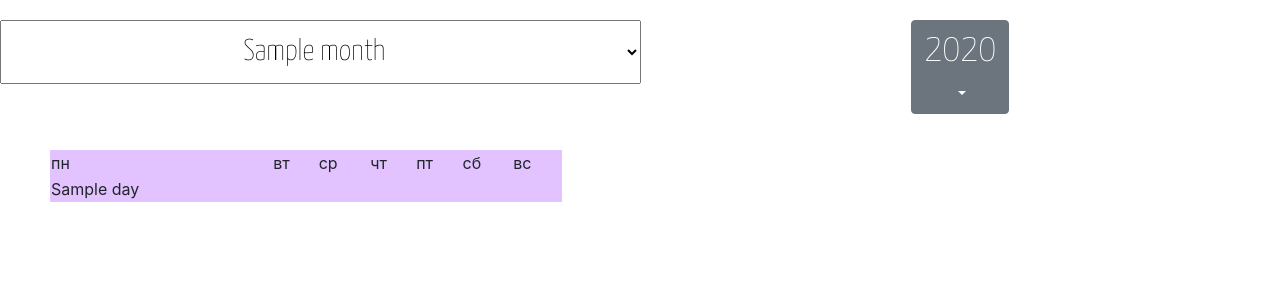
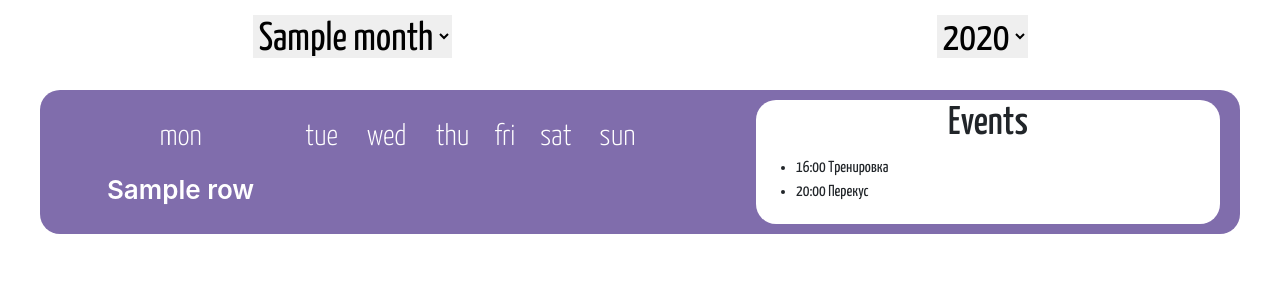
Before and after one commit to anastasia-1603/python_task6, a Flask app: template templates/not_logged_in.html in a window 1280 px wide. Shown: the top 300 px of the page. Run offline with Flask 2, Linux system fonts and the light colour scheme; the template is opened without the code that fills it: most values are stand-ins (such as "Sample title", 1, 10 or a date in 2020); some libraries are stand-ins or nearby versions.

Commit message:
начала разбирать запросы

```diff
--- a/app.py
+++ b/app.py
@@ -6,27 +6,24 @@ app = Flask(__name__)
 
 @app.route('/')
 def start_page():
-    month = logic.get_curr_month()
-    year = logic.get_curr_year()
+    month = int(request.args["month"])
+    year = int(request.args["year"])
+    day = int(request.args["day"])
+    # month = logic.get_curr_month()
+    # year = logic.get_curr_year()
     days_list = logic.get_days_list(year, month)
     month_name = logic.month_num_to_name(month, "en")
-    return render_template('not_logged_in.html', month=month_name, year=year,
+    return render_template('not_logged_in.html', day=day, month=month_name, year=year,
                            days_list=days_list, curr_year=year)
 
 
-@app.route('/<int:year>/<int:month>')
-def month_calendar(year, month):
+@app.route('/select_month', methods=["GET"])
+def select_month():
+    month = int(request.form['months'])
+    year = 2022
+    month_name = logic.month_num_to_name(month, "en")
     days_list = logic.get_days_list(year, month)
-    month_name = logic.month_num_to_name(month, "en")
-    return render_template('not_logged_in.html', month=month_name, year=year,
-                           days_list=days_list, curr_year=year)
-
-
-@app.route('/<int:year>/<int:month>/<int:day>')
-def day_calendar(year, month, day):
-    days_list = logic.get_days_list(year, month)
-    month_name = logic.month_num_to_name(month, "en")
-    return render_template('not_logged_in.html', month=month_name, year=year,
+    return render_template('not_logged_in.html', day=10, month=month_name, year=year,
                            days_list=days_list, curr_year=year)
 
 
--- a/static/css/style.css
+++ b/static/css/style.css
@@ -1,32 +1,94 @@
 body {
+  min-width: min-content;
+  min-height: min-content;
   font-family: "Open Sans", sans-serif;
-  color: rgb(44, 44, 44);
+  color: rgb(9, 9, 9);
   background-color: rgb(206, 199, 211);
 }
+
 .top-panel {
+  color: rgb(107, 107, 108);
+  font-size: 40px;
+  width: 100%;
+  height: auto;
+  display: flex;
+  justify-content: space-around;
+  padding: 10px;
+  align-content: center;
+  flex-direction: row;
+  align-items: center;
+  align-self: center;
+}
+
+.font {
   font-family: 'Yanone Kaffeesatz', sans-serif;
-  background-color: white;
-  font-size: 30px;
-  width: 100%;
-  height: 100px;
+}
+
+.top-panel select:hover {
+  color: rgb(178, 164, 239);
+}
+
+option:not(selected) {
+  font-size: 35px;
+  color:rgb(107, 107, 108)
+}
+
+
+.bg-calendar {
+  /* min-width: 250px; */
+
+  max-width: 100%;
+  background-color: rgb(128, 109, 172);
+  margin: 10px 40px;
+  padding: 10px 20px;
+  border-radius: 20px;
   display: flex;
   justify-content: space-between;
 }
-.container {
-  max-width: 100px;
-  text-align: center;
-  margin: 20px 20px;
+
+.events {
+  background-color: white;
+  border-radius: 20px;
+  width: 40%;
+  min-width: 200px;
 }
 
-.calendar {
-  width: 40%;
-  background-color: rgb(226, 194, 255);
-  margin: 50px;
+.events h1 {
+  text-align: center;
+}
+
+table {
+  text-align: center;
+  min-width: 300px;
+  width: 50%;
+  height: 100%;
+  font-weight: 600;
+  font-size: 26px;
+  margin: 10px;
+}
+
+th, td {
+  color: rgb(255, 255, 255);
+  padding: 5px 5px;
+}
+
+.weeknames {
+  font-weight: 300;
+  font-size: 30px;
+}
+
+.days:hover {
+  text-decoration: underline;
+}
+
+.curr_day {
+  color: rgb(82, 0, 158);
 }
 
 .menu {
-  max-height: 150px;
-  max-width: 40px;
-  overflow-x:hidden;
-  overflow-y:auto;
+  border: none;
+  text-align: center;
+  padding: 2px;
+  max-height: auto;
+  max-width: auto;
 }
--- /dev/null
+++ b/static/js/action.js
@@ -0,0 +1,6 @@
+var select = document.getElementById("select_month");
+var input = document.querySelector("input");
+
+select.addEventListener("change", function(){
+   input.value = this.value;
+});
--- a/templates/not_logged_in.html
+++ b/templates/not_logged_in.html
@@ -1,5 +1,6 @@
 <!DOCTYPE html>
 <html lang="en">
+
 <head>
     <meta charset="UTF-8">
     <link rel="stylesheet" href="..\static\css\style.css">
@@ -8,47 +9,58 @@
 
     <link rel="preconnect" href="https://fonts.googleapis.com">
     <link rel="preconnect" href="https://fonts.gstatic.com" crossorigin>
-    <link href="https://fonts.googleapis.com/css2?family=Yanone+Kaffeesatz:wght@200&display=swap" rel="stylesheet">
+    <link href="https://fonts.googleapis.com/css2?family=Yanone+Kaffeesatz:wght@200;300;400;500;600;700&display=swap"
+        rel="stylesheet">
     <meta http-equiv="X-UA-Compatible" content="IE=edge">
     <meta name="viewport" content="width=device-width, initial-scale=1.0">
     <title>MyCalendar</title>
 </head>
+
 <body>
-    <div class="top-panel">
-        <select class="form-select form-select-lg mb-3 container menu" aria-label=".form-select-lg example">
-            <option selected><h1> {{ month }} </h1></option>
+    <div class="top-panel font">
+        <div>
+            <form action="/select_month" method="GET">
+                <select name="months" class="menu" id="select_month">
+                    <option selected> {{ month }} </option>
                     {% for m in ["January", "February", "March", "April", "May", "June", "July",
                     "August", "September", "October", "November", "December"] %}
-            <option>{{ m }}</option>
+                    <option value="{{ loop.index }}">{{ m }}</option>
                     {% endfor %}
                 </select>
-        <div class="dropdown container" background-color="white">
-            <button class="btn btn-secondary dropdown-toggle" type="button" id="dropdownYear" data-toggle="dropdown"
-                aria-haspopup="true" aria-expanded="false">
-                <h1> {{ year }} </h1>
-            </button>
-                <div class="dropdown-menu menu" aria-labelledby="dropdownYear">
+            </form>
+        </div>
+
+        <div>
+            <form action="select1.php" method="GET">
+                <select name="years" class="menu">
+                    <option selected>{{ year }}</option>
                     {% for y in range(curr_year, 1900, -1) %}
-                    <a class="dropdown-item">{{ y }}</a>
+                    <option value="{{ y }}">{{ y }}</option>
                     {% endfor %}
+                </select>
+            </form>
         </div>
     </div>
-    </div>
-    <table class="calendar">
-        <tr>
-            <td>пн</td>
-            <td>вт</td>
-            <td>ср</td>
-            <td>чт</td>
-            <td>пт</td>
-            <td>сб</td>
-            <td>вс</td>
+    <div class="bg-calendar">
+        <table>
+            <tr class="font weeknames">
+                <td>mon</td>
+                <td>tue</td>
+                <td>wed</td>
+                <td>thu</td>
+                <td>fri</td>
+                <td>sat</td>
+                <td>sun</td>
             </tr>
             {% for row in days_list %}
             <tr>
-            {% for day in row %}
-            {% if day != 0 %}
-                <td>{{ day }}</td>
+                {% for d in row %}
+                {% if d != 0 %}
+                {% if d == day %}
+                <td class="days curr_day">{{ d }}</td>
+                {% else %}
+                <td class="days">{{ d }}</td>
+                {% endif %}
                 {% else %}
                 <td></td>
                 {% endif %}
@@ -56,6 +68,17 @@
             </tr>
             {% endfor %}
         </table>
+        <div class="events font">
+            <h1>Events</h1>
+            <div>
+                <ul>
+                    <li>16:00 Тренировка</li>
+                    <li>20:00 Перекус</li>
+                </ul>
+            </div>
+        </div>
+    </div>
+
 
     <script src="https://code.jquery.com/jquery-3.2.1.slim.min.js"
         integrity="sha384-KJ3o2DKtIkvYIK3UENzmM7KCkRr/rE9/Qpg6aAZGJwFDMVNA/GpGFF93hXpG5KkN"
@@ -67,4 +90,5 @@
         integrity="sha384-JZR6Spejh4U02d8jOt6vLEHfe/JQGiRRSQQxSfFWpi1MquVdAyjUar5+76PVCmYl"
         crossorigin="anonymous"></script>
 </body>
+
 </html>
```
Lines whose indentation alone changed are shown as unchanged.
